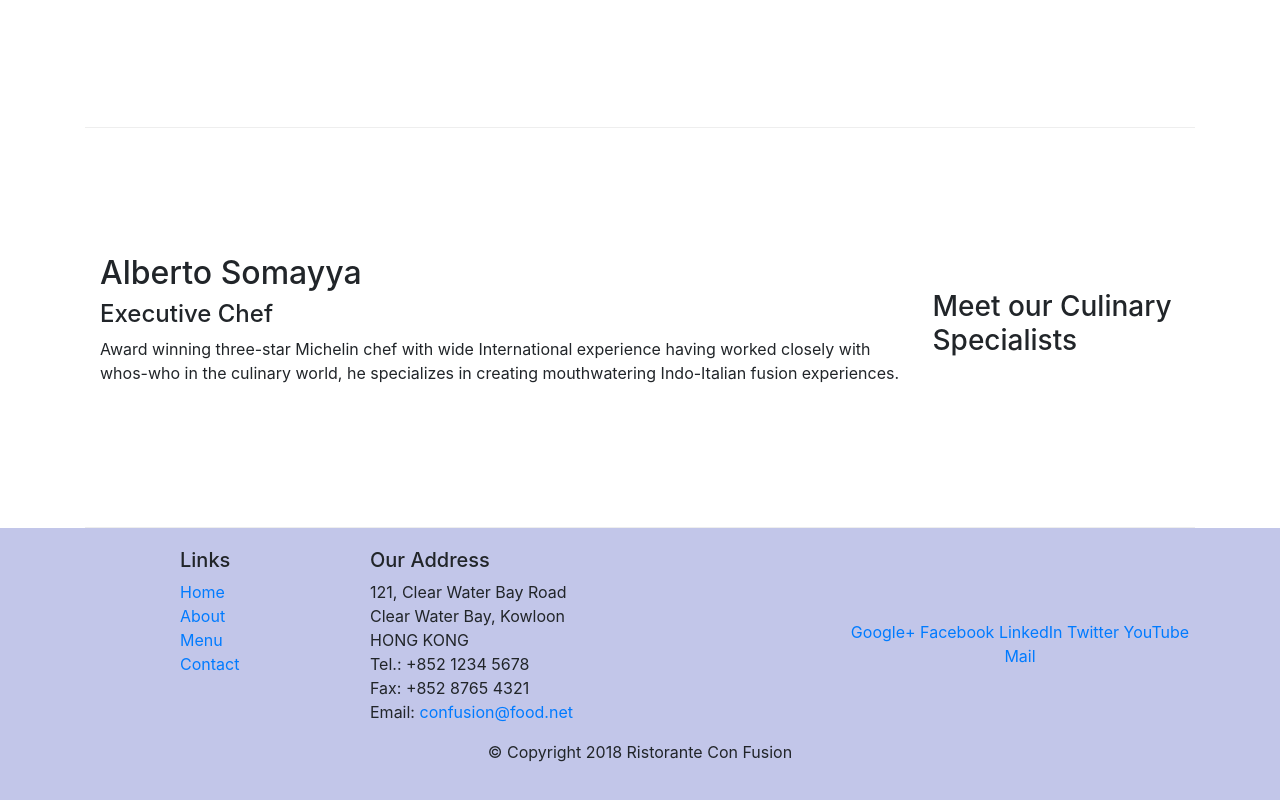
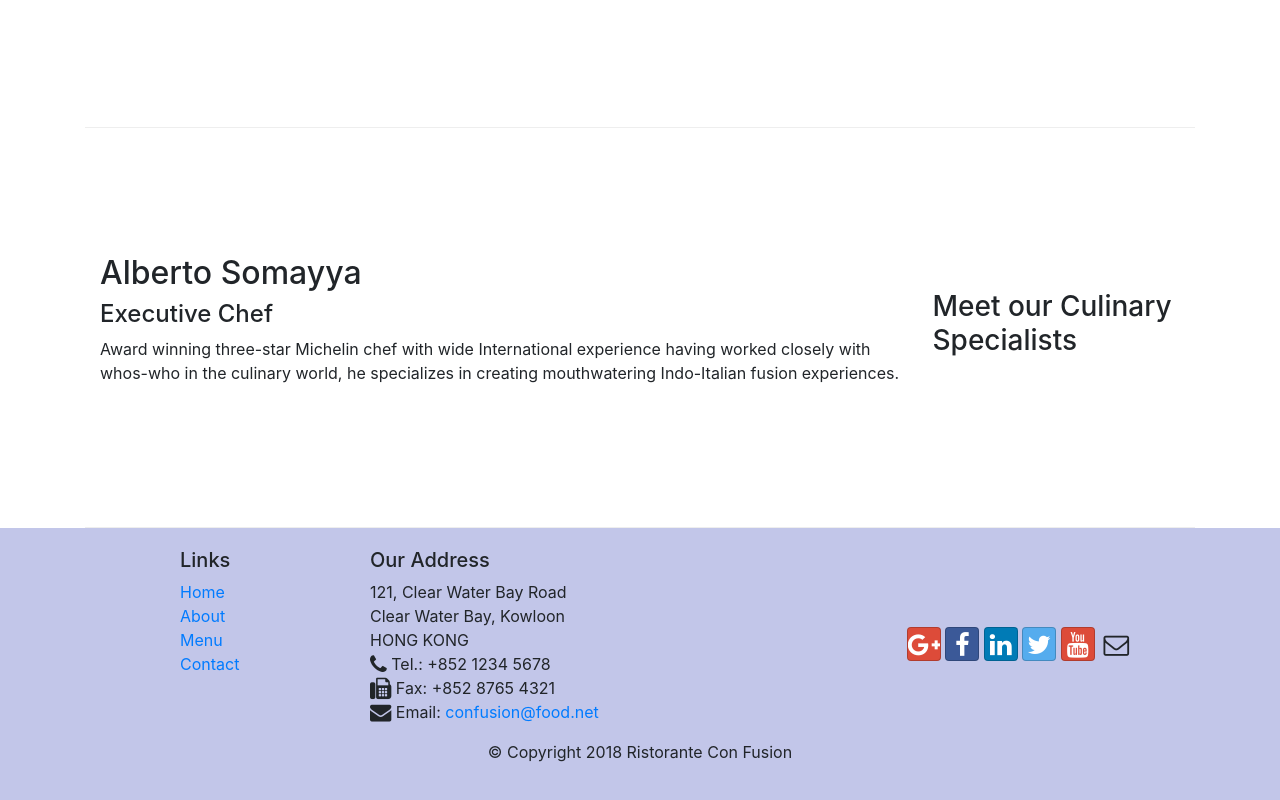
Before and after one commit to moh890/boot-coursera, a website: page index.html in a window 1280 px wide. Shown: the part 956-1756 px from the top of the page. Drawn offline with nearby package versions, Linux system fonts and the light colour scheme.

Commit message:
added nice icon fonts using font-awesome

```diff
--- a/index.html
+++ b/index.html
@@ -11,6 +11,8 @@
     <!-- Bootstrap CSS -->
     <link rel="stylesheet" href="node_modules/bootstrap/dist/css/bootstrap.min.css">
     <link rel="stylesheet" href="css/styles.css">
+    <link rel="stylesheet" href="node_modules/font-awesome/css/font-awesome.min.css">
+    <link rel="stylesheet" href="node_modules/bootstrap-social/bootstrap-social.css">
 </head>
 
 <body>
@@ -22,10 +24,10 @@
             <a class="navbar-brand mr-auto" href="#">ISF</a>
             <div class="collapse navbar-collapse" id="Navbar">
                 <ul class="navbar-nav mr-auto">
-                    <li class="nav-item active"><a href="#" class="nav-link">Home</a></li>
-                    <li class="nav-item"><a href="./aboutus.html" class="nav-link">About</a></li>
-                    <li class="nav-item"><a href="#" class="nav-link">Menu</a></li>
-                    <li class="nav-item"><a href="#" class="nav-link">Contact</a></li>
+                    <li class="nav-item active"><a href="#" class="nav-link"><span class="fa fa-home fa-lg"></span> Home</a></li>
+                    <li class="nav-item"><a href="./aboutus.html" class="nav-link"><span class="fa fa-info fa-lg"></span> About</a></li>
+                    <li class="nav-item"><a href="#" class="nav-link"><span class="fa fa-list fa-lg"></span> Menu</a></li>
+                    <li class="nav-item"><a href="#" class="nav-link"><span class="fa fa-address-card fa-lg"></span> Contact</a></li>
 
                 </ul>
             </div>
@@ -98,19 +100,19 @@
 		              121, Clear Water Bay Road<br>
 		              Clear Water Bay, Kowloon<br>
 		              HONG KONG<br>
-		              Tel.: +852 1234 5678<br>
-		              Fax: +852 8765 4321<br>
-		              Email: <a href="mailto:confusion@food.net">confusion@food.net</a>
+		              <i class="fa fa-phone fa-lg"></i> Tel.: +852 1234 5678<br>
+		              <i class="fa fa-fax fa-lg"></i> Fax: +852 8765 4321<br>
+		              <i class="fa fa-envelope fa-lg"></i> Email: <a href="mailto:confusion@food.net">confusion@food.net</a>
 		           </address>
                 </div>
                 <div class="col-12 col-sm-4 align-self-center">
                     <div class="text-center">
-                        <a href="http://google.com/+">Google+</a>
-                        <a href="http://www.facebook.com/profile.php?id=">Facebook</a>
-                        <a href="http://www.linkedin.com/in/">LinkedIn</a>
-                        <a href="http://twitter.com/">Twitter</a>
-                        <a href="http://youtube.com/">YouTube</a>
-                        <a href="mailto:">Mail</a>
+                        <a class="btn btn-social-icon btn-google" href="http://google.com/+"><i class="fa fa-google-plus fa-lg"></i></a>
+                        <a class="btn btn-social-icon btn-facebook" href="http://www.facebook.com/profile.php?id="><i class="fa fa-facebook fa-lg"></i></a>
+                        <a class="btn btn-social-icon btn-linkedin" href="http://www.linkedin.com/in/"><i class="fa fa-linkedin fa-lg"></i></a>
+                        <a class="btn btn-social-icon btn-twitter" href="http://twitter.com/"><i class="fa fa-twitter fa-lg"></i></a>
+                        <a class="btn btn-social-icon btn-google" href="http://youtube.com/"><i class="fa fa-youtube fa-lg"></i></a>
+                        <a class="btn btn-social-icon " href="mailto:"><i class="fa fa-envelope-o fa-lg"></i></a>
                     </div>
                 </div>
             </div>
--- a/package.json
+++ b/package.json
@@ -15,6 +15,8 @@
   },
   "dependencies": {
     "bootstrap": "^4.5.3",
+    "bootstrap-social": "^5.1.1",
+    "font-awesome": "^4.7.0",
     "jquery": "^3.5.1",
     "popper.js": "^1.16.1"
   }
```
Also changed, not shown: aboutus.html (+15 -13 lines), 1 other file.
